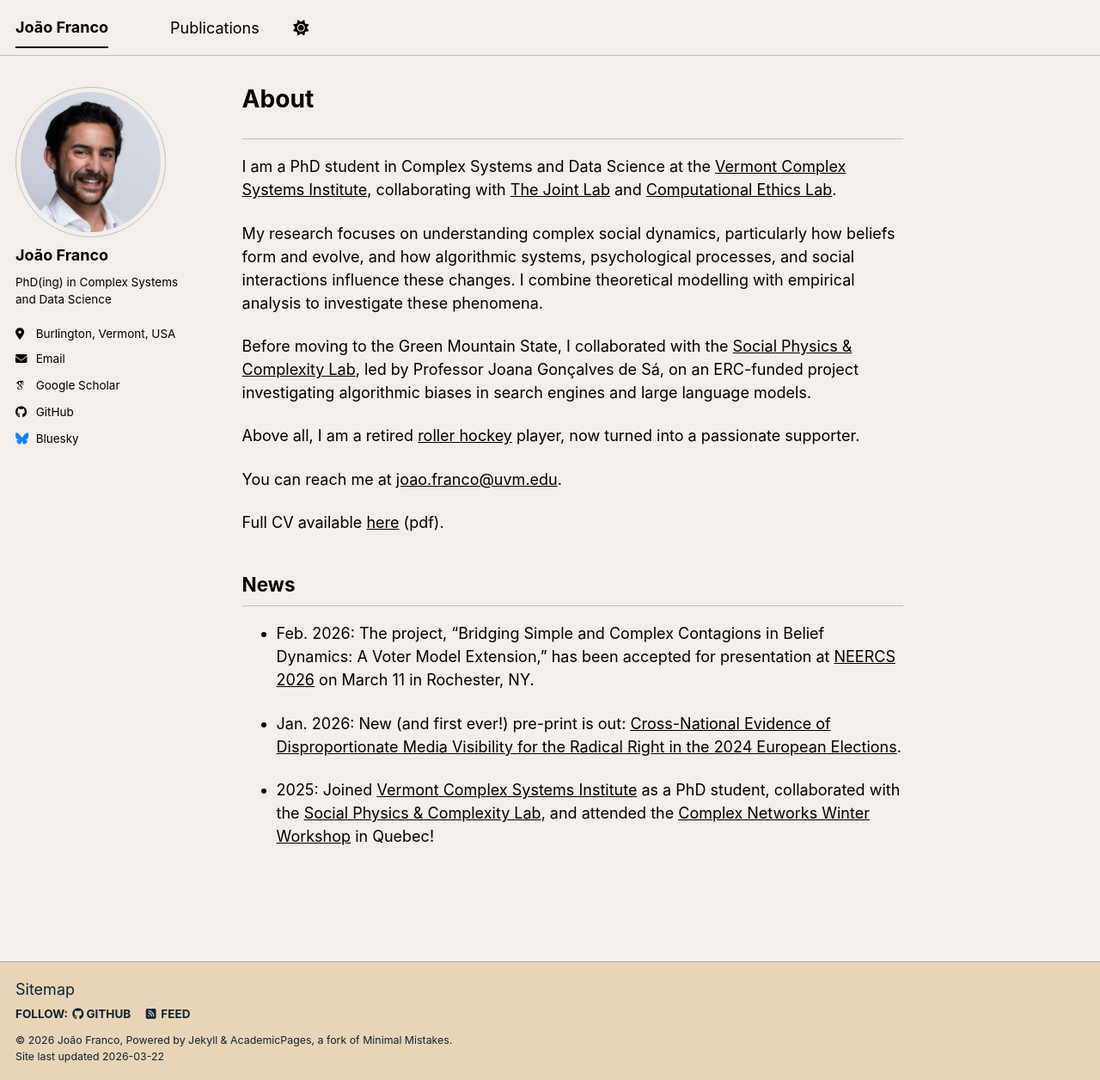
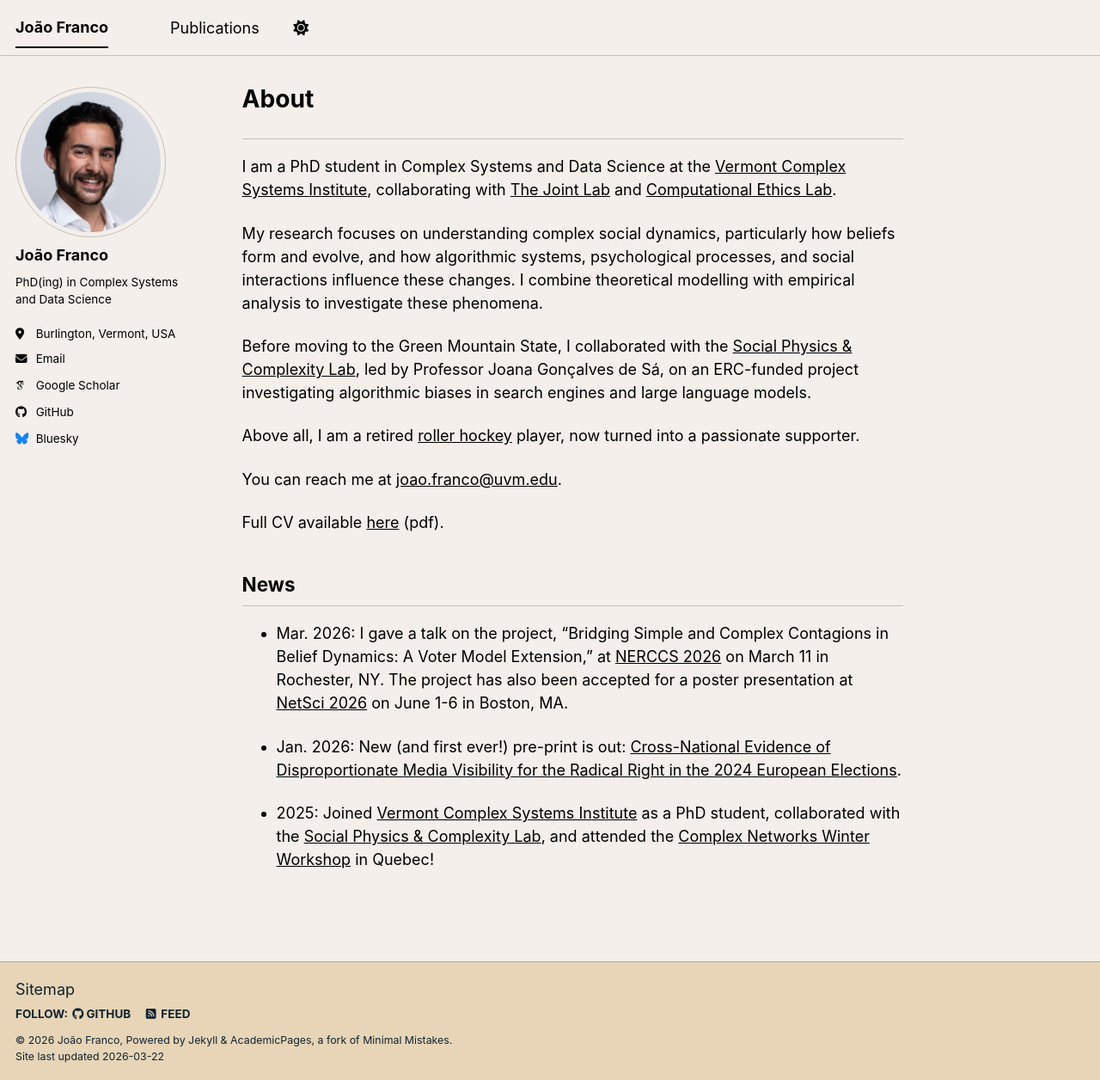
Before and after one commit to OkFranco/okfranco.github.io, a Jekyll site: the page built from _pages/about.md, in a window 1280 px wide and 1256 px high. Shown: the whole window at 86% size. Built offline with Jekyll 4.4.1, drawn with Linux system fonts in a browser that asks for light colours; some web fonts are replaced; a script bundle is joined from its source files by our own code; library files that are not in the unit come from our copies.

Commit message:
beliefs_presentation_poster_update

```diff
--- a/_pages/about.md
+++ b/_pages/about.md
@@ -29,7 +29,7 @@ Full CV available [here](https://okfranco.github.io/files/CV_Joao_Franco.pdf) (p
 News
 ------
 
-- Feb. 2026: The project, “Bridging Simple and Complex Contagions in Belief Dynamics: A Voter Model Extension,” has been accepted for presentation at [NEERCS 2026](https://nerccs2026.github.io/) on March 11 in Rochester, NY.
+- Mar. 2026: I gave a talk on the project, "Bridging Simple and Complex Contagions in Belief Dynamics: A Voter Model Extension," at [NERCCS 2026](https://nerccs2026.github.io/) on March 11 in Rochester, NY. The project has also been accepted for a poster presentation at [NetSci 2026](https://www.netsci2026.com/) on June 1-6 in Boston, MA.
 
 - Jan. 2026: New (and first ever!) pre-print is out: [Cross-National Evidence of Disproportionate Media Visibility for the Radical Right in the 2024 European Elections](https://arxiv.org/abs/2601.05826).
 
```
